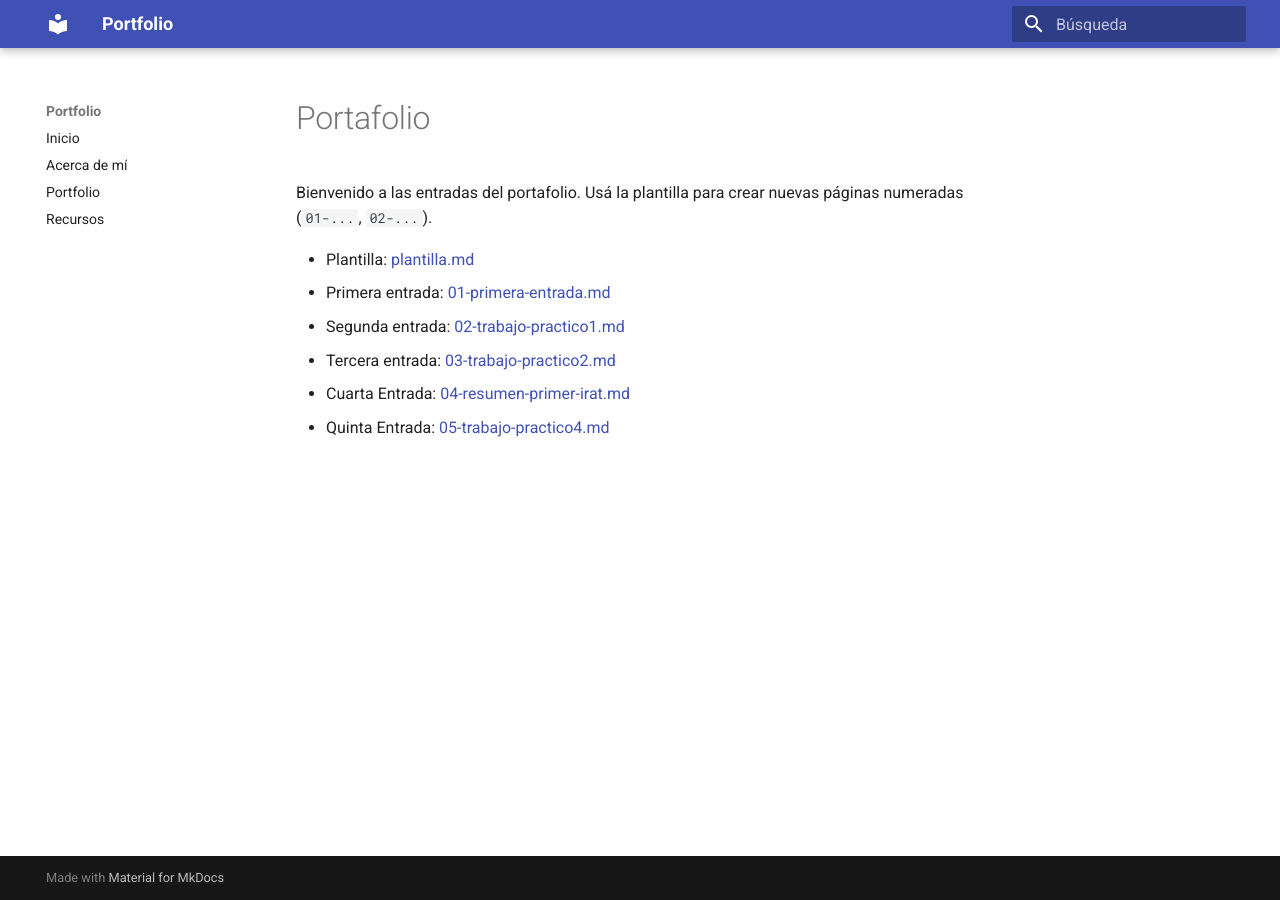
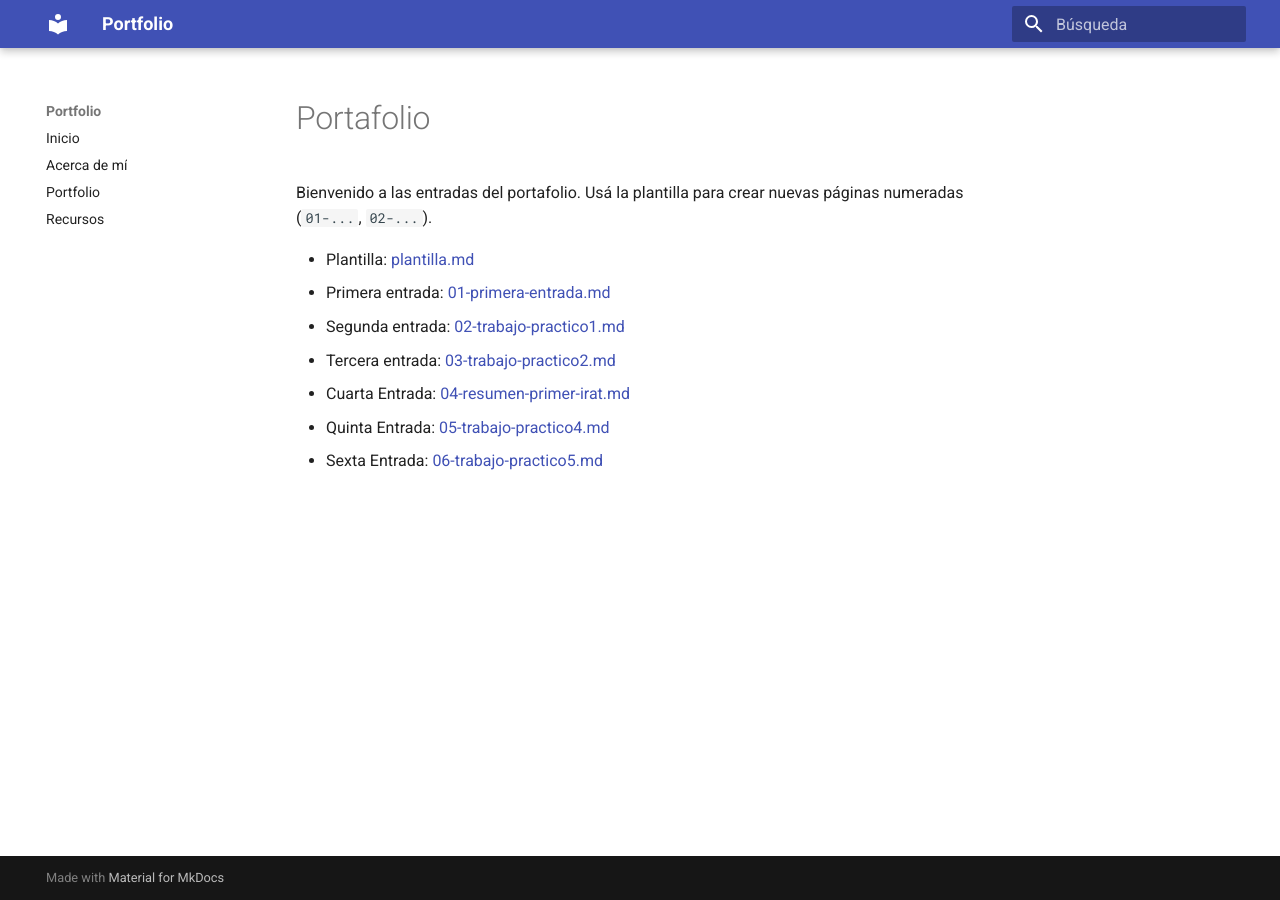
Before and after one commit to Joseignlave1/ia-portfolio-jose-ign-lave, an MkDocs documentation site: the page built from docs/portfolio/index.md, in a window 1280 px wide. Built offline with MkDocs 1.6.1 and Material for MkDocs 9.7.7, drawn with Linux system fonts in a browser that asks for light colours.

Commit message:
Complete the fifth practice

```diff
--- a/docs/portfolio/index.md
+++ b/docs/portfolio/index.md
@@ -14,3 +14,4 @@ Bienvenido a las entradas del portafolio. Usá la plantilla para crear nuevas p
 - Tercera entrada: [03-trabajo-practico2.md](03-trabajo-practico2.md)
 - Cuarta Entrada: [04-resumen-primer-irat.md](04-resumen-primer-irat.md)
 - Quinta Entrada: [05-trabajo-practico4.md](05-trabajo-practico4.md)
+- Sexta Entrada: [06-trabajo-practico5.md](06-trabajo-practico5.md)
```
